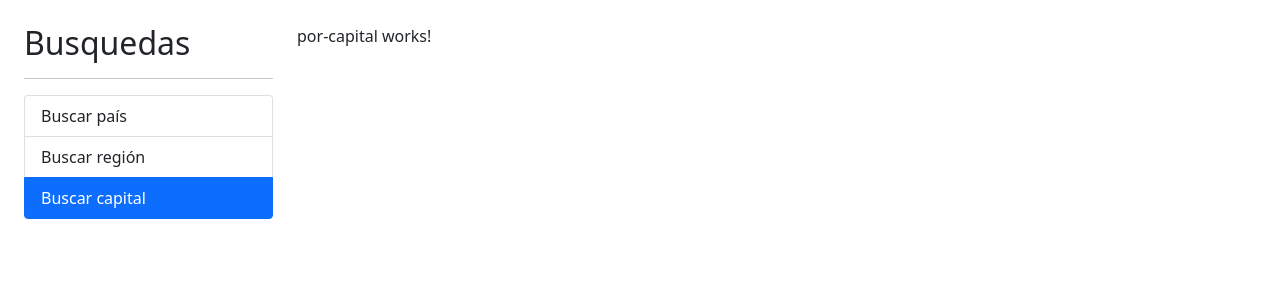
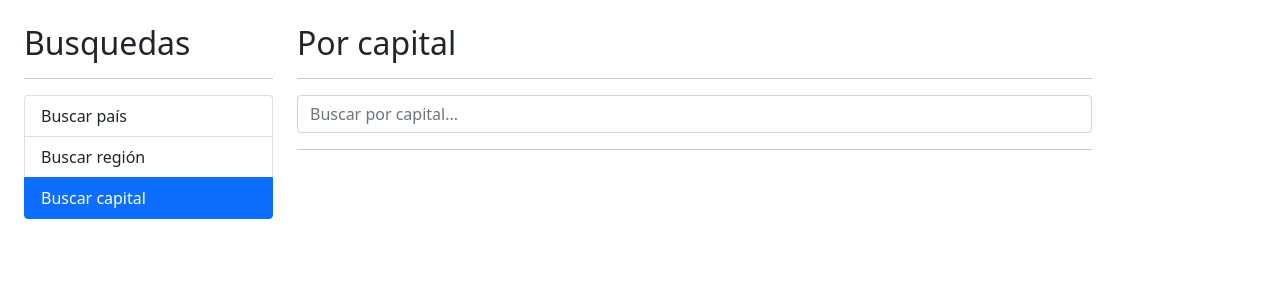
Before and after one commit to cesar-vaesco/App-paises-angular, an Angular app: page /capital in a window 1280 px wide. Shown: the top 300 px of the page. Built offline with nearby package versions, Linux system fonts and the light colour scheme.

Commit message:
Paises: Funcionalidad y vista de por capital

```diff
--- a/src/app/pais/components/pais-input/pais-input.component.html
+++ b/src/app/pais/components/pais-input/pais-input.component.html
@@ -4,5 +4,5 @@
            class="form-control"
            [(ngModel)]="termino"
            (input)="teclaPresionada() "
-           placeholder="Buscar país" />
+           [placeholder]="placeholder" />
 </form>
--- a/src/app/pais/components/pais-input/pais-input.component.ts
+++ b/src/app/pais/components/pais-input/pais-input.component.ts
@@ -15,6 +15,8 @@
     @Output() onDebounce: EventEmitter<string> = new EventEmitter();
 
 
+    @Input() placeholder:string ='';
+
     debouncer: Subject<string> = new Subject();
 
 
@@ -22,7 +24,7 @@
 
     ngOnInit() {
         this.debouncer
-        .pipe(debounceTime(300))
+        .pipe(debounceTime(100))
         .subscribe(valor => {
             this.onDebounce.emit(valor);
         })
--- a/src/app/pais/components/pais-table/pais-table.component.html
+++ b/src/app/pais/components/pais-table/pais-table.component.html
@@ -12,7 +12,7 @@
         <tr *ngFor="let pais of paises; let i = index">
             <td> {{ i + 1 }}</td>
             <td> <img class="small-flag" [src]="pais.flag"></td>
-            <td> {{pais.name}} </td>
+            <td> {{pais.capital}} - {{pais.name}} </td>
             <td> {{pais.population | number}} </td>
             <td>
                 <a [routerLink]="['/pais', pais.alpha2Code]">ver...</a>
--- a/src/app/pais/pages/por-capital/por-capital.component.html
+++ b/src/app/pais/pages/por-capital/por-capital.component.html
@@ -1 +1,25 @@
-<p>por-capital works!</p>
+<h2>Por capital</h2>
+<hr>
+
+
+<div class="row">
+    <div class="col">
+        <app-pais-input
+        (onEnter)="buscar( $event )"
+        placeholder="Buscar por capital...">
+
+        </app-pais-input>
+    </div>
+</div>
+
+<hr>
+
+<div *ngIf="hayError" class="alert alert-danger">
+    No se encontró nada con el término {{termino}}
+</div>
+
+<div *ngIf="paises.length > 0" class="row">
+    <div class="col">
+        <app-pais-table [paises]="paises"></app-pais-table>
+    </div>
+</div>
--- a/src/app/pais/pages/por-capital/por-capital.component.ts
+++ b/src/app/pais/pages/por-capital/por-capital.component.ts
@@ -1,4 +1,7 @@
 import { Component, OnInit } from '@angular/core';
+import { PaisService } from '../../services/pais.service';
+import { Country } from '../../interfaces/pais.interface';
+
 
 @Component({
   selector: 'app-por-capital',
@@ -6,11 +9,32 @@
   styles: [
   ]
 })
-export class PorCapitalComponent implements OnInit {
+export class PorCapitalComponent  {
 
-  constructor() { }
+    //   Vinculando la propiedad termino a la vista a través de ngModel
+    termino: string = '';
+    hayError: boolean = false;
+    paises: Country[] = [];
 
-  ngOnInit(): void {
-  }
+    constructor(private PaisService: PaisService) { }
+
+
+    //   Acción que se genera al enviar el formulario
+    buscar(termino: string) {
+        this.hayError = false;
+        this.termino = termino;
+        // console.log(this.termino);
+
+        this.PaisService.buscarCapital(termino)
+            .subscribe((paises) => {
+                this.paises = paises;
+            }, (err) => {
+                // console.log('Error');
+                // console.info(err);
+                this.hayError = true;
+                this.paises = [];
+            });
+    }
+
 
 }
--- a/src/app/pais/pages/por-pais/por-pais.component.html
+++ b/src/app/pais/pages/por-pais/por-pais.component.html
@@ -5,7 +5,8 @@
 <div class="row">
     <div class="col">
         <app-pais-input (onEnter)="buscar( $event )"
-                        (onDebounce)="sugerencias( $event )">
+                        (onDebounce)="sugerencias( $event )"
+                        placeholder="Buscar por país...">
 
         </app-pais-input>
     </div>
--- a/src/app/pais/services/pais.service.ts
+++ b/src/app/pais/services/pais.service.ts
@@ -19,4 +19,10 @@
         const url = `${this.apiUrl}/name/${termino}`;
         return this.http.get<Country[]>(url);
     }
+
+    buscarCapital(termino: string): Observable<Country[]>{
+
+        const url = `${this.apiUrl}/capital/${termino}`;
+        return this.http.get<Country[]>(url);
+    }
 }
```
